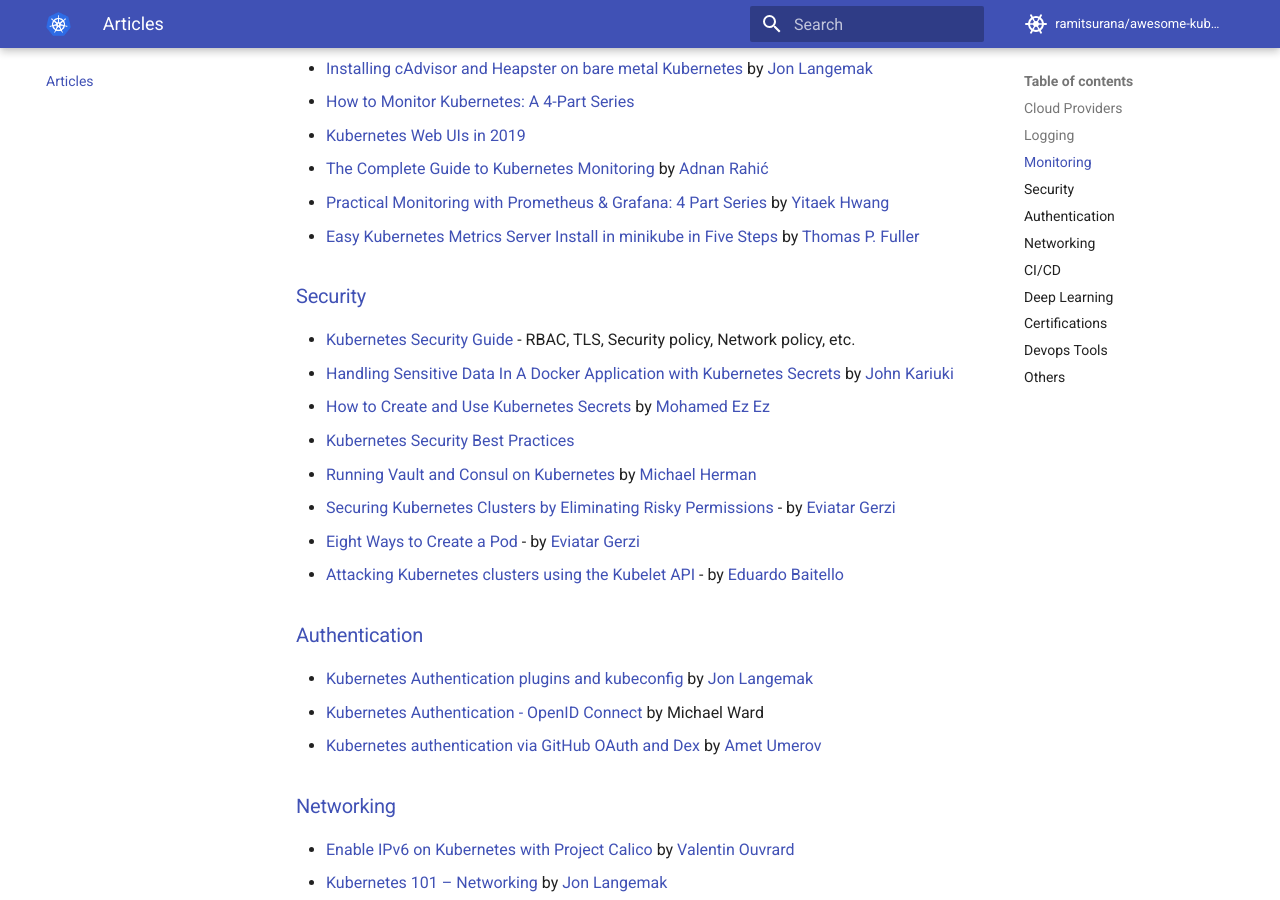
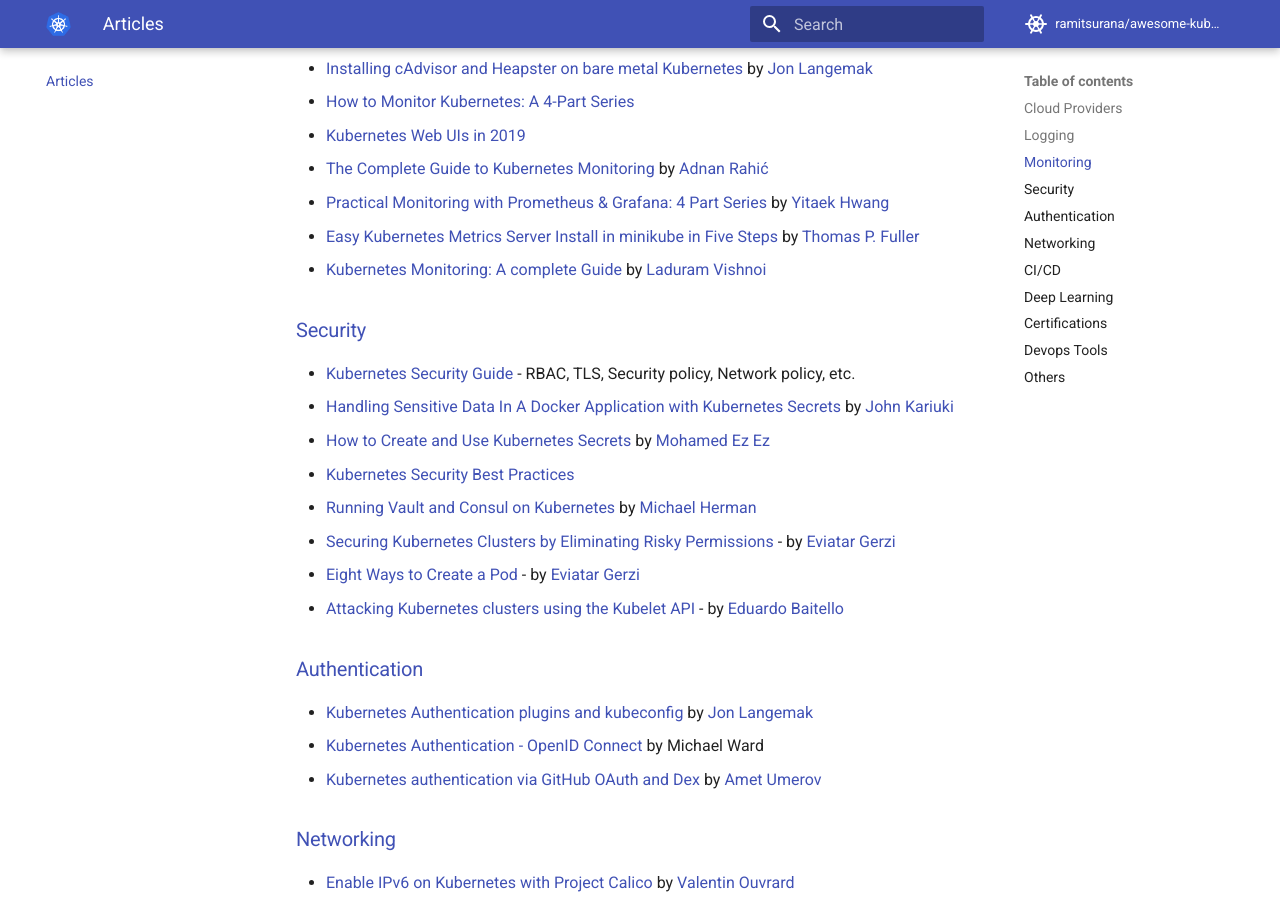
Before and after one commit to ramitsurana/awesome-kubernetes, an MkDocs documentation site: the page built from docs/articles/articles.md, in a window 1280 px wide and 900 px high, scrolled down 1097 px. Built offline with MkDocs 1.6.1 and Material for MkDocs 9.7.7, drawn with Linux system fonts in a browser that asks for light colours; comment, search, counter and statistics services are not loaded.

Commit message:
Update articles.md (#840)
I would like to propose an article about K8s monitoring to this list. :)

```diff
--- a/docs/articles/articles.md
+++ b/docs/articles/articles.md
@@ -35,6 +35,7 @@ Useful Articles
 - [The Complete Guide to Kubernetes Monitoring](https://sematext.com/guides/kubernetes-monitoring/) by [Adnan Rahić](https://twitter.com/adnanrahic)
 - [Practical Monitoring with Prometheus & Grafana: 4 Part Series](https://medium.com/@yitaek/practical-monitoring-with-prometheus-grafana-part-i-22d0f172f993) by [Yitaek Hwang](https://medium.com/@yitaek)
 - [Easy Kubernetes Metrics Server Install in minikube in Five Steps](https://thospfuller.com/2020/11/29/easy-kubernetes-metrics-server-install-in-minikube-in-five-steps/) by [Thomas P. Fuller](https://thospfuller.com/)
+- [Kubernetes Monitoring: A complete Guide](https://middleware.io/blog/kubernetes-monitoring/) by [Laduram Vishnoi](https://twitter.com/laduramvishnoi)
 
 ### [Security](#security)
 
```
